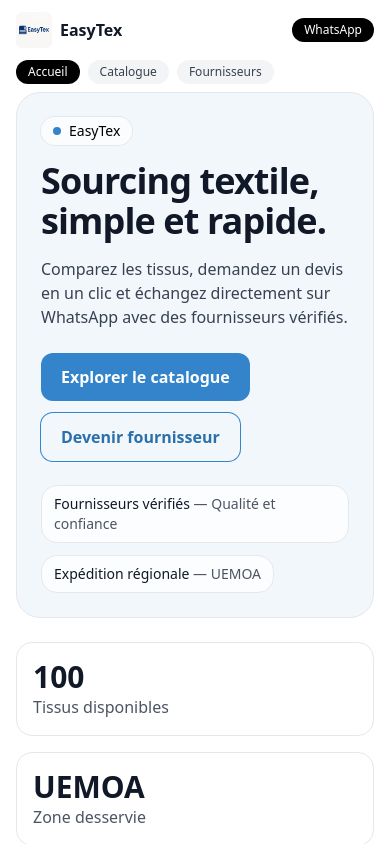
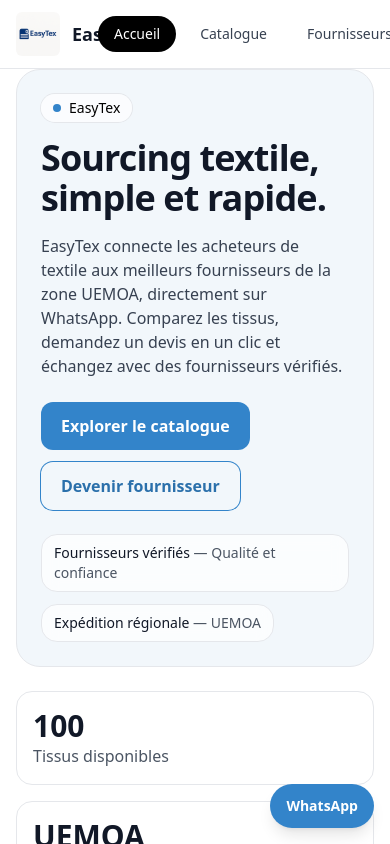
Before and after one commit to Ruth-Ya/easytex-mvp, a React (Vite) app: page / in a window 390 px wide. Shown: the top 844 px of the page. Built offline with nearby package versions, Linux system fonts and the light colour scheme.

Commit message:
Update App.jsx

```diff
--- a/src/App.jsx
+++ b/src/App.jsx
@@ -16,6 +16,7 @@
 
 /* -----------------------------------------------------------
    DONNÉES DÉMO
+   (Ajout: images[] pour chaque produit, 2 images par article)
 ----------------------------------------------------------- */
 const DEMO_SUPPLIERS = [
   { id: "s1", name: "Atelier Ndar Textile", city: "Saint-Louis", country: "Sénégal", whatsapp: "221771112233" },
@@ -130,15 +131,17 @@
 }
 
 /* -----------------------------------------------------------
-   LIGHTBOX
+   LIGHTBOX (agrandissement + ✕ Fermer + navigation)
 ----------------------------------------------------------- */
 function Lightbox({ open, images, index, onClose, onPrev, onNext }) {
   if (!open) return null;
   return (
     <div className="fixed inset-0 z-50 bg-black/80">
+      {/* fermer en cliquant hors de l’image */}
       <div className="absolute inset-0" onClick={onClose} />
       <div className="absolute inset-0 flex items-center justify-center px-4">
         <div className="relative flex flex-col items-center">
+          {/* bouton ✕ Fermer clair */}
           <button
             onClick={onClose}
             className="absolute -top-10 right-0 rounded-full bg-white/90 px-4 py-2 text-sm font-medium text-gray-700 hover:bg-white"
@@ -146,12 +149,14 @@
             ✕ Fermer
           </button>
 
+          {/* image agrandie */}
           <img
             src={images[index]}
             alt=""
             className="max-h-[80vh] max-w-[90vw] rounded-xl object-contain bg-white"
           />
 
+          {/* navigation */}
           <div className="mt-4 flex justify-center gap-6">
             <button
               onClick={(e) => { e.stopPropagation(); onPrev(); }}
@@ -169,6 +174,24 @@
         </div>
       </div>
     </div>
+  );
+}
+
+/* -----------------------------------------------------------
+   BOUTON WHATSAPP FLOTTANT (MOBILE UNIQUEMENT)
+----------------------------------------------------------- */
+function FloatingWhatsappButton() {
+  const waLink = `https://wa.me/${WA_NUMBER}`;
+
+  return (
+    <a
+      href={waLink}
+      target="_blank"
+      rel="noreferrer"
+      className="fixed bottom-4 right-4 z-40 inline-flex items-center justify-center rounded-full bg-brand-500 px-4 py-3 text-sm font-semibold text-white shadow-lg hover:bg-brand-600 focus:outline-none focus:ring-2 focus:ring-offset-2 focus:ring-brand-400 sm:hidden"
+    >
+      WhatsApp
+    </a>
   );
 }
 
@@ -317,6 +340,7 @@
 
           return (
             <div key={p.id} className="rounded-2xl border p-4 hover:shadow-sm transition">
+              {/* image cliquable (ouvre la lightbox) */}
               {firstImg && (
                 <button
                   className="block w-full overflow-hidden rounded-xl"
@@ -374,11 +398,12 @@
 }
 
 /* -----------------------------------------------------------
-   VUES
+   VUES (Accueil / Catalogue / Fournisseurs)
 ----------------------------------------------------------- */
 function HomeView({ onGoCatalogue, onOpenSupplier }) {
   return (
     <div className="mx-auto max-w-6xl px-4 pb-16">
+      {/* HERO */}
       <div className="relative overflow-hidden rounded-3xl bg-brand-50 p-6 md:p-16 border">
         <div className="max-w-3xl">
           <span className="inline-flex items-center gap-2 rounded-full bg-white/70 px-3 py-1 text-sm ring-1 ring-gray-200">
@@ -390,9 +415,11 @@
             Sourcing textile, simple et rapide.
           </h1>
 
+          {/* TEXTE PRINCIPAL – facile à modifier */}
           <p className="mt-4 text-gray-700 md:text-lg">
-            Comparez les tissus, demandez un devis en un clic et échangez
-            directement sur WhatsApp avec des fournisseurs vérifiés.
+            EasyTex connecte les acheteurs de textile aux meilleurs fournisseurs de la
+            zone UEMOA, directement sur WhatsApp. Comparez les tissus, demandez un devis
+            en un clic et échangez avec des fournisseurs vérifiés.
           </p>
 
           <div className="mt-6 flex flex-wrap gap-3">
@@ -411,6 +438,7 @@
             </button>
           </div>
 
+          {/* Badges */}
           <div className="mt-6 flex flex-wrap gap-3">
             <div className="rounded-2xl bg-white/70 backdrop-blur border px-3 py-2 text-sm">
               <span className="font-medium text-gray-900">Fournisseurs vérifiés</span>
@@ -424,6 +452,7 @@
         </div>
       </div>
 
+      {/* STATS */}
       <section className="mt-6 grid grid-cols-1 gap-4 sm:grid-cols-3">
         <div className="rounded-2xl border p-4">
           <div className="text-3xl font-extrabold text-gray-900">100</div>
@@ -439,6 +468,7 @@
         </div>
       </section>
 
+      {/* COMMENT ÇA MARCHE – compact */}
       <section className="mt-10">
         <h2 className="mb-4 text-xl font-semibold text-gray-900">Comment ça marche ?</h2>
         <div className="grid grid-cols-1 gap-4 md:grid-cols-3">
@@ -480,9 +510,10 @@
         <h2 className="text-lg font-semibold text-gray-900">
           Vous vendez du textile ? Rejoignez EasyTex
         </h2>
+        {/* TEXTE FOURNISSEURS – facile à modifier */}
         <p className="mt-1 text-sm text-gray-700">
-          Créez une vitrine simple, recevez des demandes qualifiées et
-          développez votre clientèle dans l’espace UEMOA.
+          Créez une vitrine simple, recevez des demandes qualifiées et développez votre
+          clientèle dans l’espace UEMOA.
         </p>
         <div className="mt-4">
           <SupplierSignup onClose={onCloseModal} />
@@ -500,19 +531,15 @@
   const [quoteProduct, setQuoteProduct] = useState(null);
   const [openSupplier, setOpenSupplier] = useState(false);
 
+  // Mentions légales / politique / CGU
   const [openPrivacy, setOpenPrivacy] = useState(false);
   const [openTerms, setOpenTerms] = useState(false);
   const [openImprint, setOpenImprint] = useState(false);
 
+  // Lightbox global
   const [lbOpen, setLbOpen] = useState(false);
   const [lbImages, setLbImages] = useState([]);
   const [lbIndex, setLbIndex] = useState(0);
-
-  const tabs = [
-    { key: "accueil", label: "Accueil" },
-    { key: "catalogue", label: "Catalogue" },
-    { key: "fournisseurs", label: "Fournisseurs" },
-  ];
 
   const openLightbox = (images, index = 0) => {
     setLbImages(images || []);
@@ -530,26 +557,30 @@
 
   return (
     <div className="min-h-screen bg-white">
-      {/* HEADER */}
-      <header className="mx-auto max-w-6xl px-4 pt-3 pb-2 sm:py-4">
-        <div className="flex items-center justify-between gap-3">
+      {/* HEADER STICKY */}
+      <header className="sticky top-0 z-40 border-b bg-white/90 backdrop-blur">
+        <div className="mx-auto flex max-w-6xl items-center justify-between px-4 py-3">
           <a
             href="#"
             onClick={(e) => { e.preventDefault(); switchTo("accueil"); }}
-            className="flex items-center gap-2 focus:outline-none focus:ring-2 focus:ring-offset-2 focus:ring-brand-400 rounded-md"
+            className="flex items-center gap-3 focus:outline-none focus:ring-2 focus:ring-offset-2 focus:ring-brand-400 rounded-md"
           >
+            {/* Logo agrandi et cliquable */}
             <img
               src="/logo-easytex.png"
               alt="Logo EasyTex"
-              className="h-9 w-9 rounded-md sm:h-11 sm:w-11"
+              className="h-11 w-11 rounded-md"
               loading="eager"
             />
-            <span className="text-base font-bold text-gray-900 sm:text-lg">EasyTex</span>
+            <span className="text-lg font-bold text-gray-900">EasyTex</span>
           </a>
 
-          {/* Navigation desktop */}
-          <nav className="hidden sm:flex items-center gap-2">
-            {tabs.map((item) => (
+          <nav className="flex items-center gap-2">
+            {[
+              { key: "accueil", label: "Accueil" },
+              { key: "catalogue", label: "Catalogue" },
+              { key: "fournisseurs", label: "Fournisseurs" },
+            ].map((item) => (
               <button
                 key={item.key}
                 onClick={() => switchTo(item.key)}
@@ -562,8 +593,7 @@
             ))}
           </nav>
 
-          {/* Actions desktop */}
-          <div className="hidden sm:flex items-center gap-2">
+          <div className="hidden items-center gap-2 sm:flex">
             <button
               onClick={() => { switchTo("fournisseurs"); setOpenSupplier(true); }}
               className="inline-flex items-center gap-2 rounded-full px-4 py-2 text-sm font-medium ring-1 ring-gray-300 hover:bg-gray-50 focus:outline-none focus:ring-2 focus:ring-offset-2 focus:ring-brand-400"
@@ -579,35 +609,10 @@
               WhatsApp
             </a>
           </div>
-
-          {/* Action mobile : petit bouton WhatsApp */}
-          <a
-            href={`https://wa.me/${WA_NUMBER}`}
-            target="_blank"
-            rel="noreferrer"
-            className="inline-flex items-center justify-center rounded-full bg-black px-3 py-1 text-xs font-medium text-white sm:hidden focus:outline-none focus:ring-2 focus:ring-offset-2 focus:ring-brand-400"
-          >
-            WhatsApp
-          </a>
         </div>
-
-        {/* Ruban de navigation mobile */}
-        <nav className="mt-3 flex gap-2 overflow-x-auto sm:hidden text-sm">
-          {tabs.map((item) => (
-            <button
-              key={item.key}
-              onClick={() => switchTo(item.key)}
-              className={`whitespace-nowrap rounded-full px-3 py-1 text-xs font-medium focus:outline-none focus:ring-2 focus:ring-offset-2 focus:ring-brand-400 ${
-                tab === item.key ? "bg-black text-white" : "bg-gray-100 text-gray-700"
-              }`}
-            >
-              {item.label}
-            </button>
-          ))}
-        </nav>
       </header>
 
-      {/* VUES */}
+      {/* VUE ACTIVE UNIQUEMENT */}
       {tab === "accueil" && (
         <HomeView
           onGoCatalogue={() => switchTo("catalogue")}
@@ -626,7 +631,7 @@
         <SuppliersView onCloseModal={() => setOpenSupplier(false)} />
       )}
 
-      {/* FOOTER */}
+      {/* FOOTER + Mentions */}
       <footer className="mt-10 w-full border-t bg-white">
         <div className="mx-auto max-w-6xl px-4 py-6 text-center text-sm text-gray-600">
           <div>© EasyTex 2025 – Tous droits réservés</div>
@@ -655,6 +660,9 @@
         </div>
       </footer>
 
+      {/* BOUTON WHATSAPP FLOTTANT (MOBILE) */}
+      <FloatingWhatsappButton />
+
       {/* MODAUX GLOBAUX */}
       <QuoteModal
         open={!!quoteProduct}
@@ -666,6 +674,7 @@
         <SupplierSignup onClose={() => setOpenSupplier(false)} />
       </Modal>
 
+      {/* Mentions / Politique / CGU */}
       <Modal open={openPrivacy} onClose={() => setOpenPrivacy(false)} title="Politique de confidentialité">
         <div className="space-y-3 text-sm text-gray-700">
           <p>
@@ -706,6 +715,7 @@
         </div>
       </Modal>
 
+      {/* LIGHTBOX globale */}
       <Lightbox
         open={lbOpen}
         images={lbImages}
```
